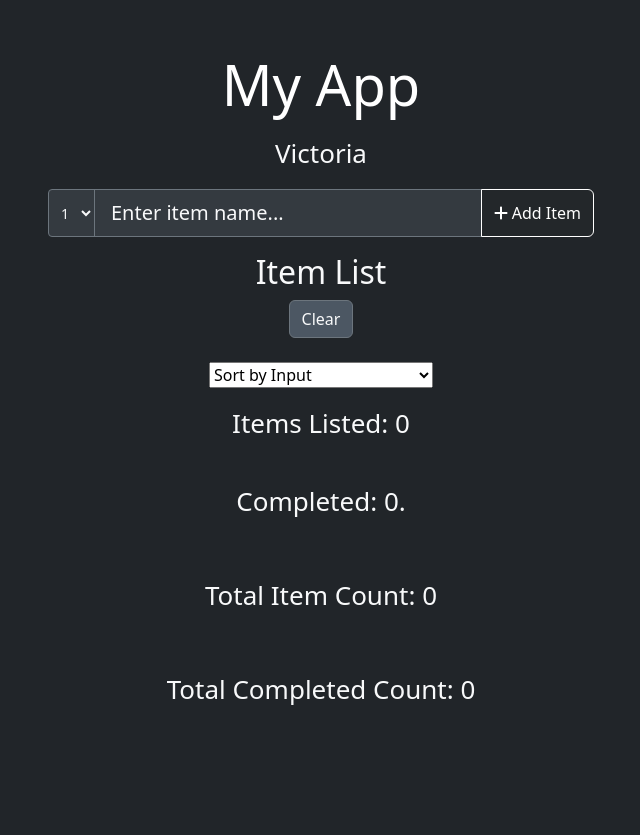
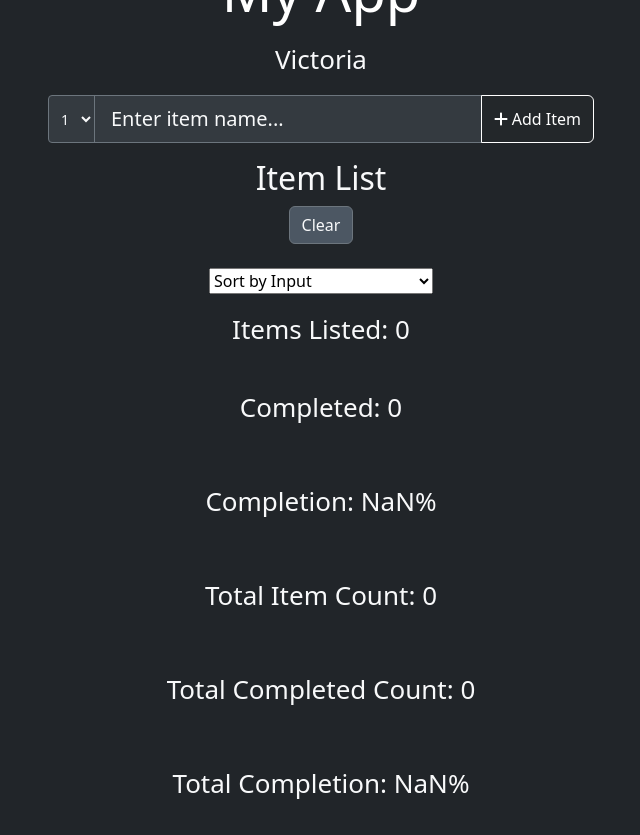
Before and after one commit to Zykezyke/new-react2, a React (Create React App) app: page / in a window 1280 px wide. Shown: the whole page, without its empty margins (319-959 px from the left). Before the commit the page ends 800 px from the top, so only its background shows below. Built offline with nearby package versions, Linux system fonts and the light colour scheme.

Commit message:
Added percentage

```diff
--- a/src/Footer.js
+++ b/src/Footer.js
@@ -14,15 +14,23 @@ function Footer({ items }) {
     0
   );
 
+  let percentage = (completedItem.length / items.length) * 100;
+
+  let totalPercentage = (totalCompleted / totalQuantity) * 100;
   return (
     <div className="App-footer bg-dark text-light py-3">
       <p className="mb-0">Items Listed: {items.length}</p>
       <br />
-      <p>Completed: {completedItem.length}.</p>
+      <p>Completed: {completedItem.length}</p>
+      <br />
+      <p>Completion: {percentage}%</p>
+
       <br />
       <p>Total Item Count: {totalQuantity}</p>
       <br />
       <p>Total Completed Count: {totalCompleted}</p>
+      <br />
+      <p>Total Completion: {totalPercentage}%</p>
     </div>
   );
 }
```
